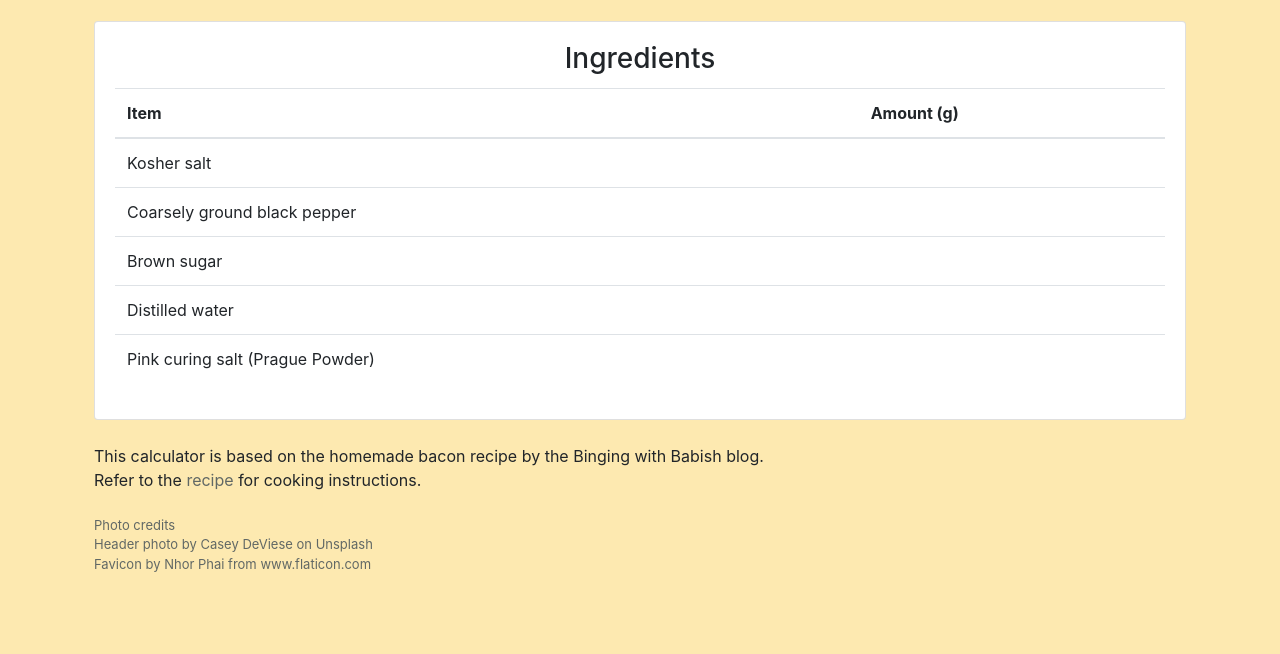
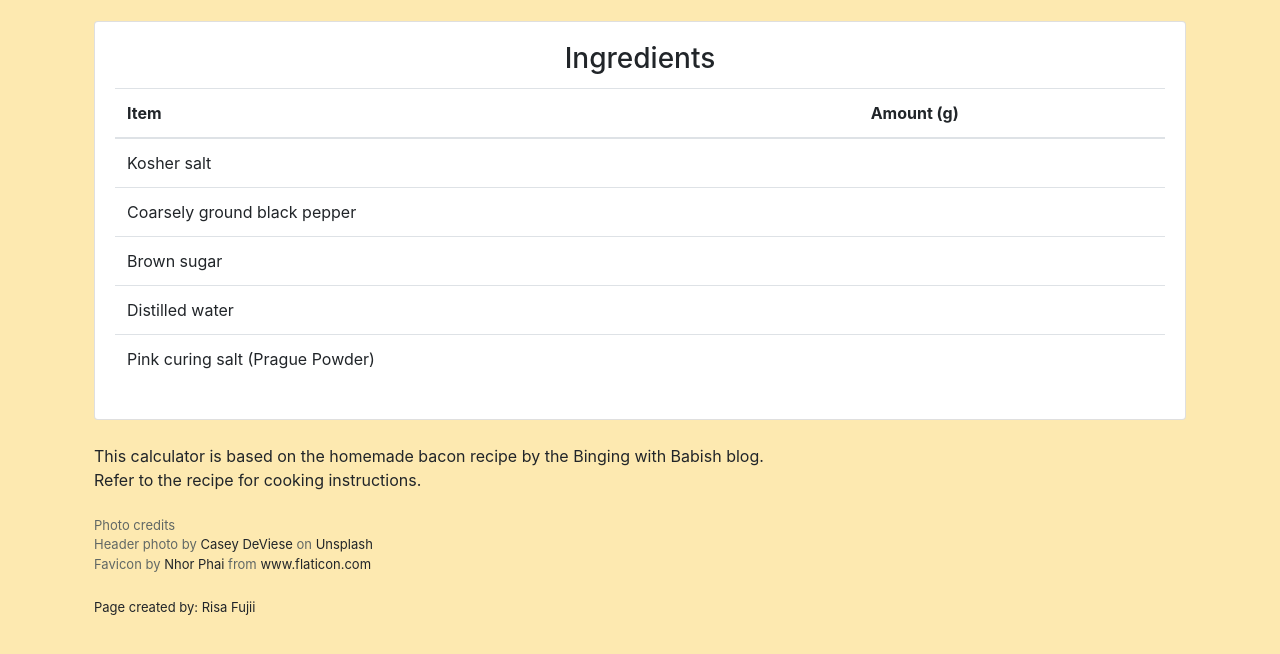
Before and after one commit to risafj/bacon-recipe-calculator, a plain HTML site: page dest/index.html in a window 1280 px wide. Shown: the part 386-1040 px from the top of the page. Before the commit the page ends 1000 px from the top, so only its background shows below. Drawn offline with nearby package versions, Linux system fonts and the light colour scheme.

Commit message:
Add site credits

```diff
--- a/dest/index.html
+++ b/dest/index.html
@@ -61,6 +61,7 @@
       </div>
       <p class="mt-4">This calculator is based on the homemade bacon recipe by the Binging with Babish blog.<br>Refer to the <a href="https://www.bingingwithbabish.com/recipes/orangemochafrapp-fpm9l" target="_blank">recipe</a> for cooking instructions.</p>
       <p class="mt-4" id="photo-credits">Photo credits<br>Header photo by <a href="https://unsplash.com/@c4s3y_d3vi?utm_source=unsplash&amp;utm_medium=referral&amp;utm_content=creditCopyText" target="_blank">Casey DeViese</a> on <a href="https://unsplash.com/" target="_blank">Unsplash</a><br>Favicon by <a href="&quot;https://www.flaticon.com/authors/nhor-phai" target="_blank">Nhor Phai</a> from <a href="https://www.flaticon.com/">www.flaticon.com</a></p>
+      <p class="mt-4" id="site-credits">Page created by: <a href="https://dev.to/risafj">Risa Fujii</a></p>
     </div>
   </body>
   <script src="scripts/script.js"></script>
--- a/dest/styles/index.css
+++ b/dest/styles/index.css
@@ -10,3 +10,10 @@ body {
     a {
         color: #616865;
     }
+
+#site-credits {
+    font-size: small;
+}
+    a {
+        color: #212529;
+    }
```
Also changed, not shown: 1 other file.
